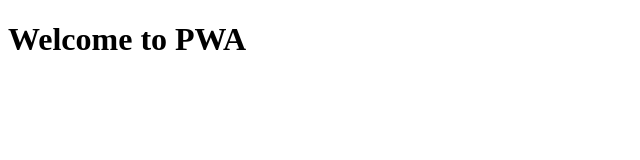
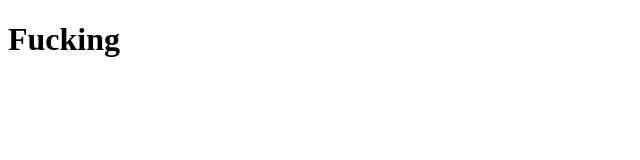
Before and after one commit to kay-jp/Widget, a plain HTML site: page index.html in a window 1280 px wide. Shown: the whole page, without its empty margins (0-640 px from the left). Drawn offline with Linux system fonts and the light colour scheme.

Commit message:
Update index.html

```diff
--- a/index.html
+++ b/index.html
@@ -18,7 +18,7 @@
 </head>
 
 <body>
-    <h1>Welcome to PWA</h1>
+    <h1>Fucking</h1>
     <script>
         if ('serviceWorker' in navigator) {
             navigator.serviceWorker.register('service-worker.js')
```
